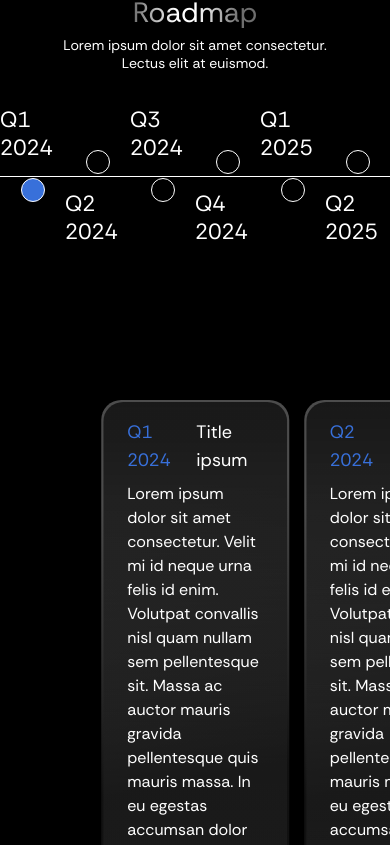
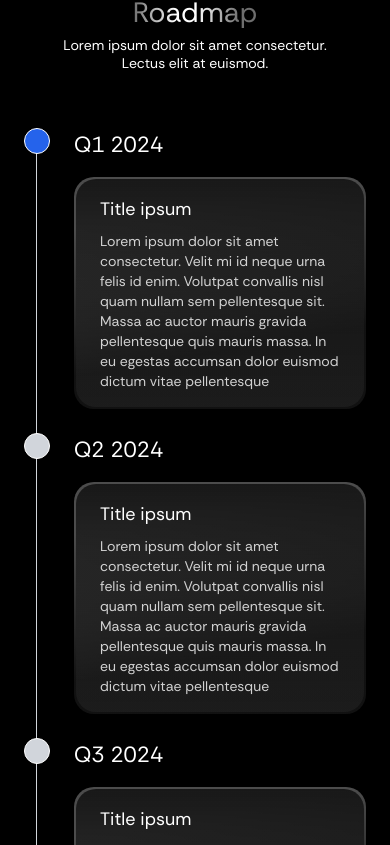
Before and after one commit to Appic-Solutions/landing-v2, a Next.js app: page / in a window 390 px wide. Shown: the part 4919-5764 px from the top of the page. Built offline with nearby package versions, Linux system fonts and the light colour scheme.

Commit message:
feat: implement timeline comp on mobile size

```diff
--- a/src/components/ui/timeline.tsx
+++ b/src/components/ui/timeline.tsx
@@ -23,11 +23,13 @@ const TimeLine = () => {
   });
 
   return (
-    <div className="relative flex flex-col gap-y-44">
+    <>
+      {/* TABLET & DESKTOP SIZE */}
+      <div className="relative flex-col gap-y-28 xl:gap-y-44 hidden md:flex">
         <div
           className={cn(
             "w-full max-w-[1100px] mx-auto",
-          "flex items-center justify-between",
+            "flex   items-center justify-between",
             "before:contents-[''] before:absolute before:inset-x-0 before:bg-white before:w-full before:h-px"
           )}
         >
@@ -82,6 +84,52 @@ const TimeLine = () => {
           ))}
         </div>
       </div>
+      {/* MOBILE SIZE */}
+      <div className="flex md:hidden flex-col gap-y-0 px-6">
+        {Test_Road_Data.map((item, index) => (
+          <div
+            key={index}
+            className="flex w-full justify-start items-start gap-x-6"
+          >
+            <div
+              className={cn(
+                "p-3 rounded-full flex items-center justify-center relative border border-white z-40",
+                index === 0 ? "bg-blue-600" : "bg-gray-300"
+              )}
+            ></div>
+
+            <div
+              className={cn(
+                "flex flex-col gap-4 relative pb-6",
+                "after:content-[''] after:absolute after:w-[1px] after:h-full after:-left-[38px] after:bg-gray-300"
+              )}
+            >
+              <p className="text-[22px] text-white font-bold">{item.label}</p>
+              <div
+                className={cn(
+                  "keen-slider__slide xl:col-span-2 xl:row-start-2 xl:gap-y-10 xl:mx-auto rounded-[20px] text-white",
+                  "flex items-center justify-center bg-[linear-gradient(170deg,#4C4C4C_18.37%,rgba(57,57,57,_0.3)_70.34%)] p-0.5"
+                )}
+              >
+                <div
+                  className={cn(
+                    "w-full px-6 py-4 rounded-[20px]",
+                    "bg-[linear-gradient(180deg,rgba(18,18,18,_0.9)_0%,rgba(33,33,33,_0.24)_100%),linear-gradient(0deg,rgba(255,255,255,_0.04),rgba(255,255,255,_0.04))]"
+                  )}
+                >
+                  <div className="flex text-lg items-center gap-x-4 font-bold mb-2">
+                    <h3 className="text-white">{item.title}</h3>
+                  </div>
+                  <p className="font-normal text-sm text-white/80">
+                    {item.description}
+                  </p>
+                </div>
+              </div>
+            </div>
+          </div>
+        ))}
+      </div>
+    </>
   );
 };
 
```
Lines whose indentation alone changed are shown as unchanged.
